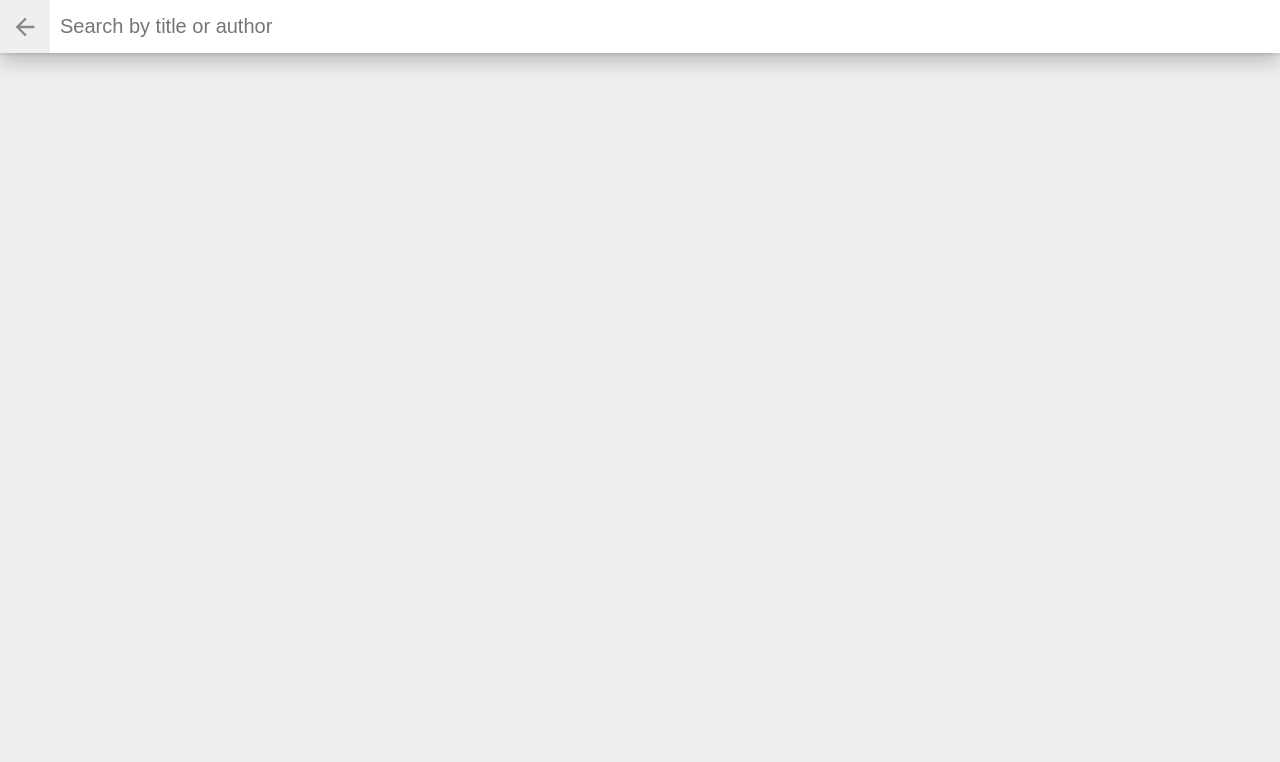
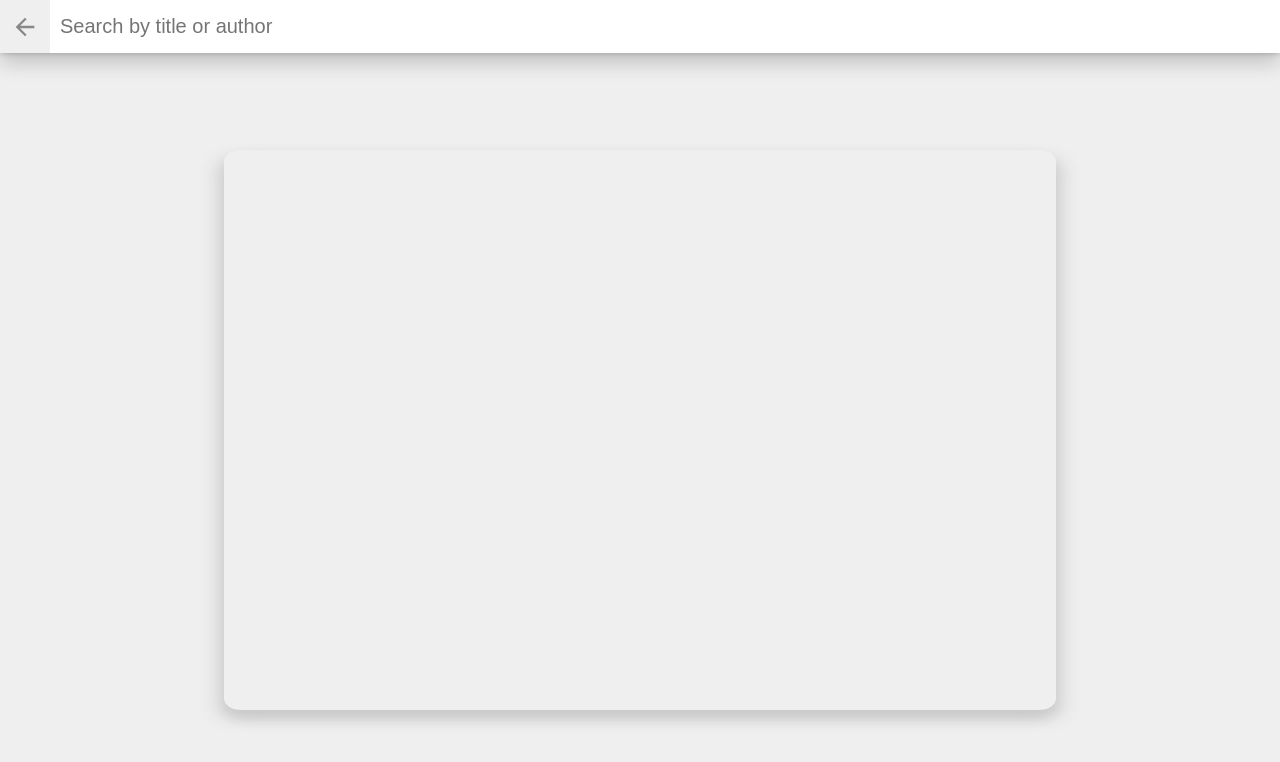
Before and after one commit to IonysosHedblom/shelf-react, a React (Create React App) app: page /search in a window 1280 px wide. Shown: the top 762 px of the page. Built offline with nearby package versions, Linux system fonts and the light colour scheme.

Commit message:
Styles added

```diff
--- a/src/App.css
+++ b/src/App.css
@@ -22,10 +22,10 @@ body, .app {
   padding: 0 10px 20px;
   margin: 0 auto 70px auto;
   width: 70vw;
-  height: 90vh;
+  height: 80vh;
   background: rgb(255, 255, 255);
   box-shadow: 0px 8px 10px rgba(192, 192, 192, 0.452), -10px 8px 15px rgba(192, 192, 192, 0.452), 10px 8px 15px rgba(192, 192, 192, 0.452);
-  border-radius: 1%;
+  border-radius: 2%;
 }
 
 @media (min-width: 600px) {
@@ -193,6 +193,11 @@ button:active {
 
 .search-books-results {
   padding: 80px 10px 20px;
+  margin: 150px auto 0 auto;
+  height: 70vh;
+  width: 65vw;
+  box-shadow: 0px 8px 10px rgba(192, 192, 192, 0.452), -10px 8px 15px rgba(192, 192, 192, 0.452), 10px 8px 15px rgba(192, 192, 192, 0.452);
+  border-radius: 2%;
 }
 
 /* books grid */
```
